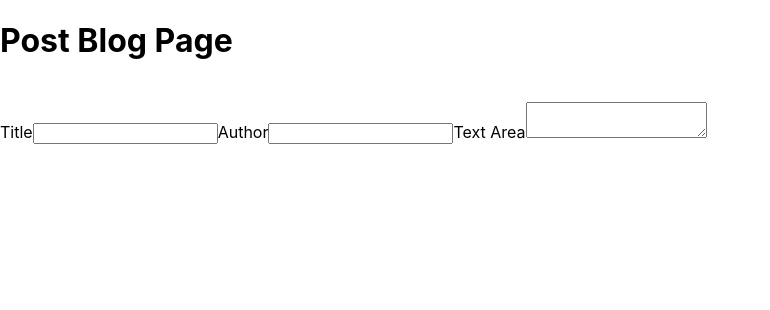
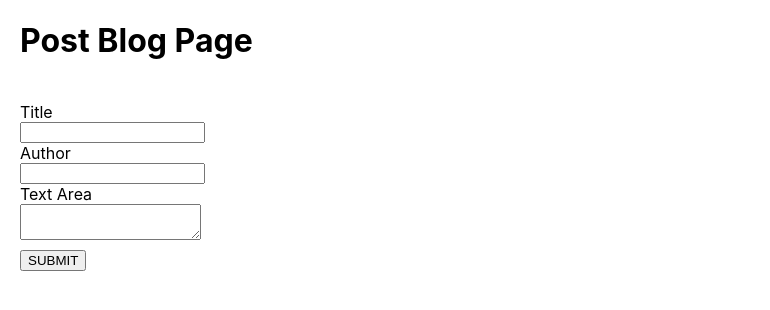
Before and after one commit to geekbutchic/fullstackbloggerfrontend, a React (Create React App) app: page /post-blog in a window 1280 px wide. Shown: the top 310 px of the page, without its empty margins (0-770 px from the left). Built offline with nearby package versions, Linux system fonts and the light colour scheme; no server answers.

Commit message:
adds post-blog to finish fullstack part 2

```diff
--- a/src/App.js
+++ b/src/App.js
@@ -10,15 +10,17 @@ import "./App.css";
 const urlEndpoint = "http://localhost:4000";
 
 const App = (props) => {
-  const [serverJSON, setServerJSON] = useState([]);
-  const [sortField, setSortField] = useState("");
-  const [sortOrder, setSortOrder] = useState("ASC");
-  const [filterField, setFilterField] = useState("");
+  const [serverJSON, setServerJSON] = useState({ message : [] });
+  const [sortField, setSortField] = useState("id");
+  const [sortOrder, setSortOrder] = useState("DESC");
+  const [filterField, setFilterField] = useState("title");
   const [filterValue, setFilterValue] = useState("");
   const [limit, setLimit] = useState(10);
-  const [page, setPage] = useState(0);
+  const [page, setPage] = useState(1);
+  const [isFetching, setIsFetching] = useState(false);
 
   const blogSubmit = async (blog) => {
+    setIsFetching(true);
     const url = `${urlEndpoint}/blogs/blog-submit`;
     const response = await fetch(url, {
       method: "POST",
@@ -28,6 +30,7 @@ const App = (props) => {
       body: JSON.stringify(blog),
     });
     const responseJSON = await response.json();
+    setIsFetching(false);
     return responseJSON;
   };
 
@@ -44,7 +47,7 @@ const App = (props) => {
     };
     fetchData();
     //watches changes in a state - in those particular states
-  }, [sortField, sortOrder, filterField, filterValue, limit, page]);
+  }, [sortField, sortOrder, filterField, filterValue, limit, page, isFetching]);
   console.log("serverJSON ", serverJSON);
   return (
     <div className="app">
@@ -54,7 +57,7 @@ const App = (props) => {
             index
             element={
               <BlogsPage
-                blogs={serverJSON}
+                blogs={serverJSON.message}
                 sortField={sortField}
                 setSortField={setSortField}
                 sortOrder={sortOrder}
--- a/src/Pages/PostBlogPage.js
+++ b/src/Pages/PostBlogPage.js
@@ -1,43 +1,64 @@
 import React from "react";
 import { useState } from "react";
+import { useNavigate } from "react-router-dom"
 
-const PostBlogPage = () => {
+const PostBlogPage = (props) => {
   const [title, setTitle] = useState("");
   const [author, setAuthor] = useState("");
   const [text, setText] = useState("");
+  const navigate = useNavigate();
 
   return (
-    <div>
+    <div style={{ marginLeft : "20px"}}>
       <h1>Post Blog Page</h1>
       <br></br>
       <label>Title</label>
       <input
+        style={{ display: "flex"}}
         type="text"
         value={title}
         onChange={(e) => {
           const newTitle = e.target.value;
           setTitle(newTitle);
+          console.log(newTitle);
         }}
       ></input>
       <label>Author</label>
       <input
+        style={{ display: "flex"}}
         type="text"
         value={author}
         onChange={(e) => {
           const newAuthor = e.target.value;
           setAuthor(newAuthor);
+          console.log(newAuthor);
         }}
       ></input>
 
       <label>Text Area</label>
       <textarea
+         style={{ display: "flex"}}
         type="text"
         value={text}
         onChange={(e) => {
           const newText = e.target.value;
           setText(newText);
+          console.log(newText);
         }}
       ></textarea>
+      <button
+      style={{ marginTop: "10px"}}
+      onClick={async() => {
+        await props.blogSubmit({
+            title: title,
+            author: author,
+            text: text,
+        })
+        navigate("/")
+      }}
+      >
+        SUBMIT
+      </button>
     </div>
   );
 };
```
